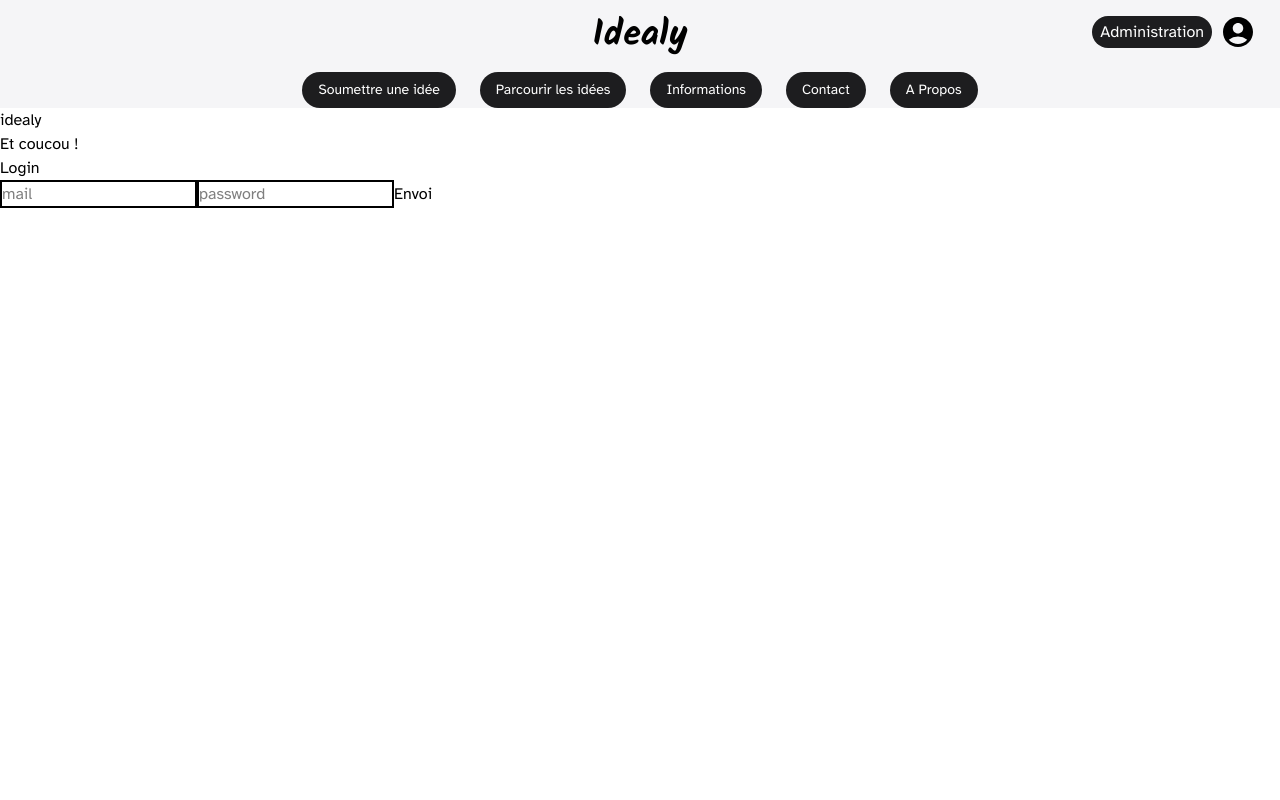
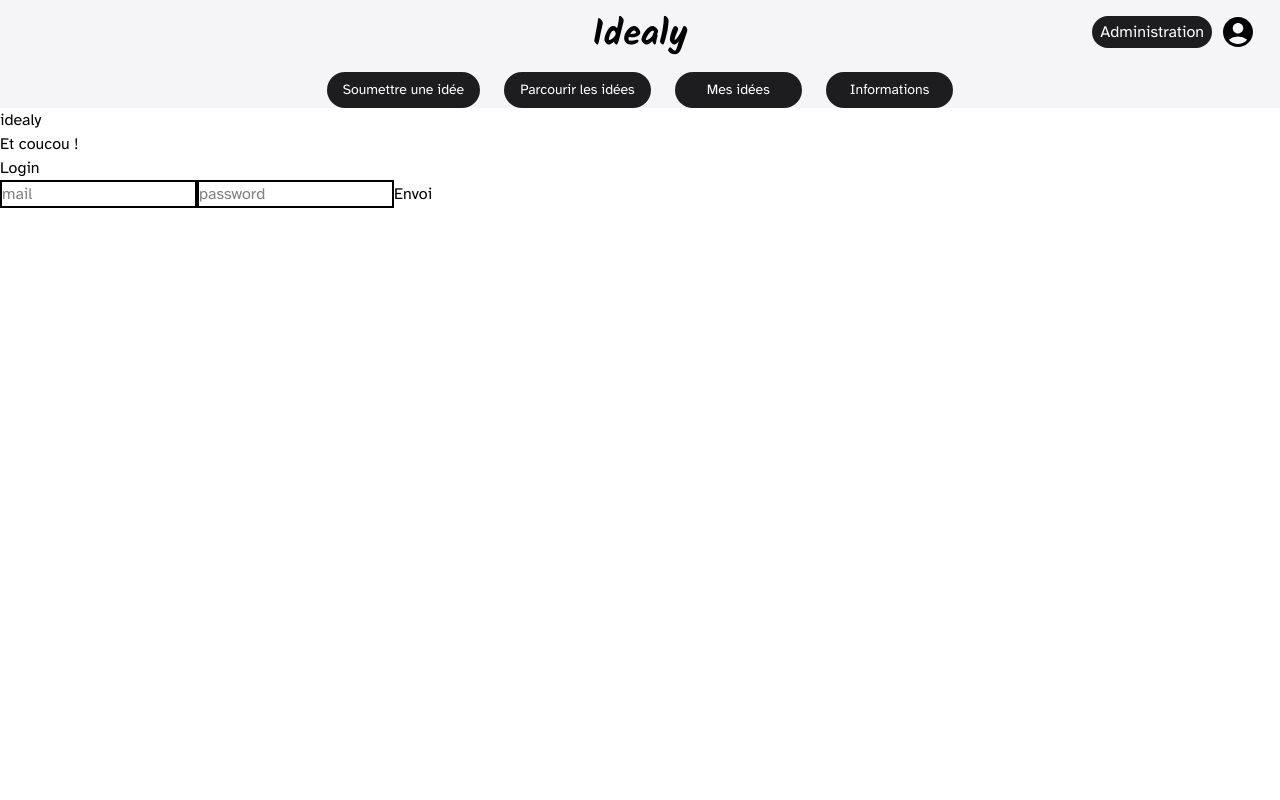
Before and after one commit to wildcodeschool-2025-03/js-p3-idealy, a React (Vite) app in the folder client/: page / in a window 1280 px wide. Shown: the top 800 px of the page. Built offline with nearby package versions, Linux system fonts and the light colour scheme.

Commit message:
fixed bug in when searching firstname + lastname

```diff
--- a/client/src/components/Header.tsx
+++ b/client/src/components/Header.tsx
@@ -1,10 +1,29 @@
 import { useState } from "react";
 // client/src/components/Header.tsx
 import { MdAccountCircle } from "react-icons/md";
-import { Link } from "react-router";
+import { Link, useNavigate } from "react-router";
 
 function Header() {
   const [open, setOpen] = useState(false);
+  const navigate = useNavigate();
+
+  // Navigation du bouton "mes idées" => Nécessaire car on veut passer à la page parcourir les infos de l'user actuel
+  const handleMyIdeas = () => {
+    setOpen(false);
+    const storedUser = localStorage.getItem("user");
+    let prenom = "";
+    let nom = "";
+    if (storedUser) {
+      try {
+        const user = JSON.parse(storedUser);
+        prenom = user.firstname || "";
+        nom = user.lastname || "";
+      } catch (e) {
+        // Optionnel : gérer l'erreur de parsing
+      }
+    }
+    navigate("/parcourir", { state: { prenom, nom } });
+  };
 
   return (
     <>
@@ -66,6 +85,13 @@ function Header() {
           >
             Parcourir les idées
           </Link>
+          <button
+            type="button"
+            onClick={handleMyIdeas}
+            className="px-8 py-1 bg-blackBackground text-white rounded-2xl text-sm"
+          >
+            Mes idées
+          </button>
           <Link
             to="/informations"
             className="block py-1 px-2 bg-blackBackground rounded-2xl text-sm text-white "
@@ -103,23 +129,18 @@ function Header() {
         >
           Parcourir les idées
         </Link>
+        <button
+          type="button"
+          onClick={handleMyIdeas}
+          className="px-8 py-2 bg-blackBackground text-white rounded-full text-sm"
+        >
+          Mes idées
+        </button>
         <Link
           to="/informations"
-          className="px-4 py-2 bg-blackBackground text-white rounded-full text-sm"
+          className="px-6 py-2 bg-blackBackground text-white rounded-full text-sm"
         >
           Informations
-        </Link>
-        <Link
-          to="/contact"
-          className="px-4 py-2 bg-blackBackground text-white rounded-full text-sm"
-        >
-          Contact
-        </Link>
-        <Link
-          to="/a-propos"
-          className="px-4 py-2 bg-blackBackground text-white rounded-full text-sm"
-        >
-          A Propos
         </Link>
       </nav>
     </>
--- a/client/src/pages/Parcourir.tsx
+++ b/client/src/pages/Parcourir.tsx
@@ -1,6 +1,8 @@
 // client/src/pages/Parcourir
 
 import { useEffect, useState } from "react";
+import { useLocation } from "react-router";
+
 import IdeaCard from "../components/IdeaCard";
 import IdeaFilter from "../components/IdeaFilter";
 import IdeaSorter from "../components/IdeaSorter";
@@ -25,6 +27,9 @@ interface Category {
 }
 
 function Parcourir() {
+  const location = useLocation(); // Pour la transmission d'info (par le header ici)
+  const { firstname, lastname } = location.state || {};
+
   const [ideas, setIdeas] = useState([] as Idea[]);
   const [categories, setCategories] = useState([] as string[]);
 
@@ -34,7 +39,11 @@ function Parcourir() {
 
   const [selectedSorting, setSelectedSorting] = useState(""); // State de l'ordonnement
 
-  const [search, setSearch] = useState(""); // State de la barre de recherche
+  // On initialise la barre de recherche avec prénom + nom s'ils existent
+  const [search, setSearch] = useState(() => {
+    const defaultSearch = [firstname, lastname].filter(Boolean).join(" ");
+    return defaultSearch;
+  });
 
   // Etape 0 : Récupérer la liste complète des idées depuis l'API au chargement du composant
   useEffect(() => {
@@ -94,14 +103,19 @@ function Parcourir() {
   }, []);
 
   // Etape 1 : Afficher les idées en fonction de la barre de recherche
-  const searchedIdeas = ideas.filter((idea) =>
-    [
+  const searchedIdeas = ideas.filter((idea) => {
+    const searchableText = [
       idea.creator.firstname,
       idea.creator.lastname,
       idea.title,
       idea.description,
-    ].some((field) => field.toLowerCase().includes(search.toLowerCase())),
-  );
+    ]
+      .filter(Boolean)
+      .join(" ")
+      .toLowerCase();
+
+    return searchableText.includes(search.toLowerCase());
+  });
 
   // Etape 2 : Filtrer les idées en fonction des filtres sélectionnée (appelé à chaque re-render du composant c.a.d à chaque changement d'un state quelconque)
   const filteredIdeas = searchedIdeas.filter((idea) => {
```
